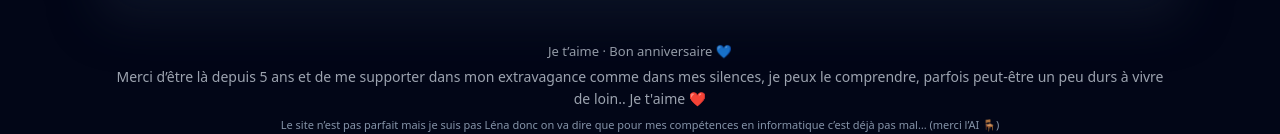
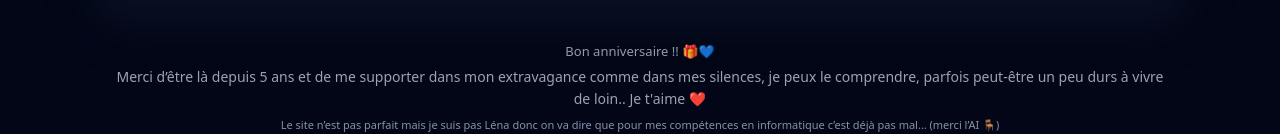
Before and after one commit to mximevllt/Lapland, a plain HTML site: page index.html in a window 1280 px wide. Shown: the part 2731-2865 px from the top of the page. Drawn offline with nearby package versions, Linux system fonts and the light colour scheme.

Commit message:
Update index.html

```diff
--- a/index.html
+++ b/index.html
@@ -971,7 +971,7 @@
         </main>
 
         <footer>
-          <div class="footer-main">Je t’aime · Bon anniversaire 💙</div>
+          <div class="footer-main">Bon anniversaire !! 🎁💙</div>
           <div class="footer-love">
             Merci d’être là depuis 5 ans et de me supporter dans mon extravagance comme dans mes silences, je peux le comprendre, parfois peut-être un peu durs à vivre de loin.. Je t'aime ❤️
           </div>
```
